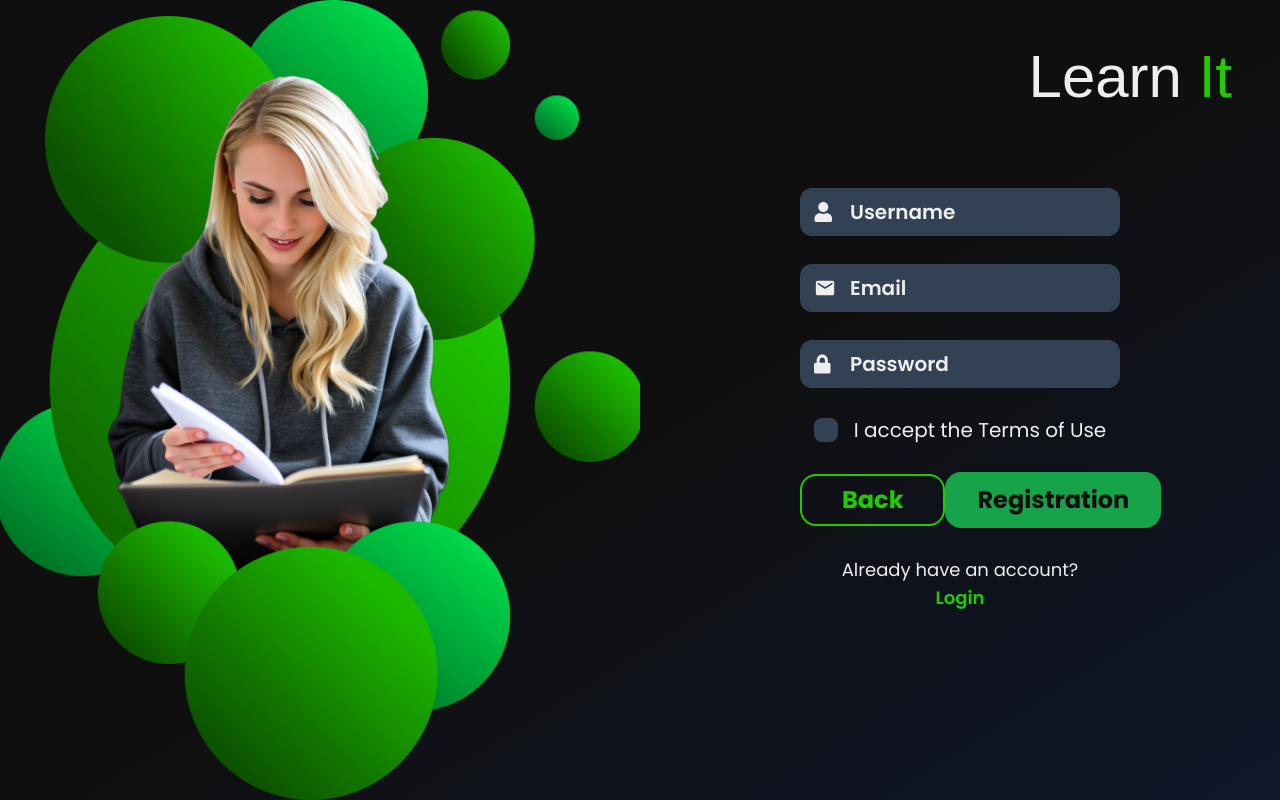
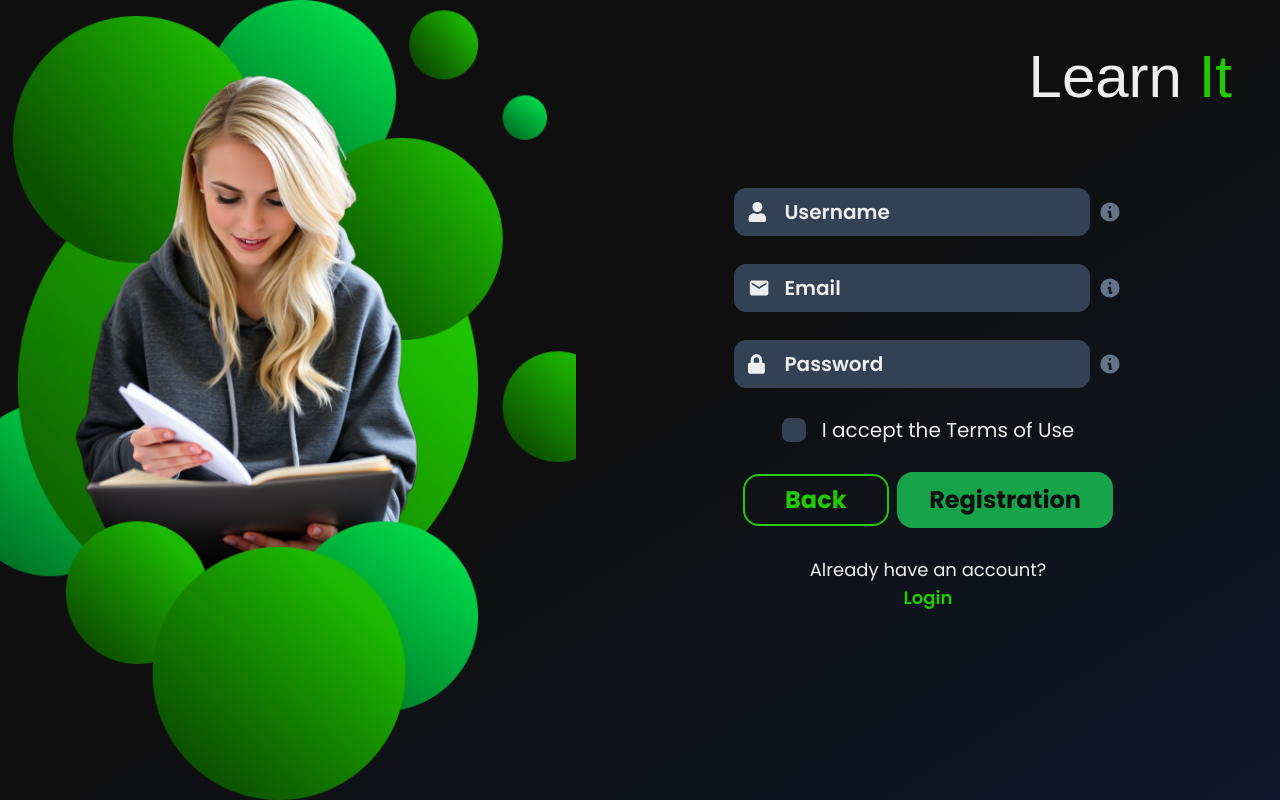
Before and after one commit to LeventeNagyWorks/LearnIt, a React (Vite) app in the folder learnit-app/: page /registration in a window 1280 px wide. Built offline with nearby package versions, Linux system fonts and the light colour scheme; a web font is replaced by a local one.

Commit message:
Added RegInformationButton component to Email, Password, and Username components, and adjusted layout and styling of Login and Registration pages.

```diff
--- a/learnit-app/src/components/loginAndRegistration/Email.jsx
+++ b/learnit-app/src/components/loginAndRegistration/Email.jsx
@@ -3,6 +3,7 @@
 // eslint-disable-next-line no-unused-vars
 import React, { useRef, useState } from 'react'
 import { MdEmail } from "react-icons/md";
+import RegInformationButton from './RegInformationButton';
 
 const Email = ({ onChange, className }) => {
 
@@ -11,7 +12,8 @@ const Email = ({ onChange, className }) => {
     const [isEmailEmpty, setIsEmailEmpty] = useState(true);
 
   return (
-    <div className={`w-full h-12 bg-slate-700 rounded-xl flex justify-start items-center px-3 relative border-[2px] ${className}`}>
+    <div className='w-full flex justify-between items-center gap-2'>
+        <div className={`w-full h-12 bg-slate-700 rounded-xl flex justify-start items-center px-3 relative border-[2px] border-slate-700 ${className}`}>
             <h2
                 className={`absolute font-semibold lg:text-xl duration-500 select-none hover:cursor-text
                     ${isEmailFocused ? ' text-accent_green_dark' : ' text-cstm_white'}
@@ -34,6 +36,9 @@ const Email = ({ onChange, className }) => {
                 className={`w-full h-12 outline-none bg-transparent lg:text-xl rounded-xl px-3 caret-accent_green_dark ${isEmailFocused ? 'text-accent_green_dark selection:text-cstm_bg_dark' : 'text-cstm_white'}`}
             />
         </div>
+
+        <RegInformationButton />
+    </div>
   )
 }
 
--- a/learnit-app/src/components/loginAndRegistration/Login.jsx
+++ b/learnit-app/src/components/loginAndRegistration/Login.jsx
@@ -33,7 +33,7 @@ const Login = () => {
 
   return (
     <div className='w-full h-screen flex bg-gradient-to-br from-cstm_bg_dark from-50% to-slate-900 font-poppins text-cstm_white selection:bg-accent_green_dark'>
-        <div className='w-[50%] h-full flex items-center justify-center relative overflow-hidden'>
+        <div className='w-[45%] h-full flex items-center justify-center relative overflow-hidden'>
 
         <img
             src={girlReadingImage}
@@ -41,12 +41,12 @@ const Login = () => {
             className='w-[650px] h-[800px] rounded-3xl object-cover object-center relative z-30'
         />
         </div>
-        <div className='w-[50%] h-full flex flex-col items-center justify-center'>
+        <div className='w-[55%] h-full flex flex-col items-center justify-center'>
             <h1 className="absolute top-8 right-12 text-cstm_white lg:text-[60px] md:text-[50px] select-none font-poetsen">
             Learn <span className="text-accent_green_dark">It</span>
             </h1>
             <form
-                className='w-[50%] h-[50%] flex flex-col justify-evenly items-center '
+                className='w-[55%] h-[50%] flex flex-col justify-evenly items-center '
                 action='POST'
             >
 
--- a/learnit-app/src/components/loginAndRegistration/Password.jsx
+++ b/learnit-app/src/components/loginAndRegistration/Password.jsx
@@ -3,6 +3,7 @@
 // eslint-disable-next-line no-unused-vars
 import React, { useState, useRef } from 'react'
 import { FaLock, FaRegEye, FaRegEyeSlash } from "react-icons/fa";
+import RegInformationButton from './RegInformationButton';
 
 const Password = ({ onChange, className }) => {
     const [isPasswordFocused, setIsPasswordFocused] = useState(false);
@@ -18,7 +19,8 @@ const Password = ({ onChange, className }) => {
     }
 
     return (
-        <div className={`w-full h-12 bg-slate-700 rounded-xl flex justify-start items-center px-3 relative border-[2px] ${className}`}>
+        <div className='w-full flex justify-between items-center gap-2'>
+            <div className={`w-full h-12 bg-slate-700 rounded-xl flex justify-start items-center px-3 relative border-[2px] border-slate-700 ${className}`}>
                 <h2
                     className={`absolute font-semibold lg:text-xl duration-500 select-none
                         ${isPasswordFocused ? ' text-accent_green_dark' : ' text-cstm_white hover:cursor-text'}
@@ -54,6 +56,9 @@ const Password = ({ onChange, className }) => {
                     }
                 </div>
             </div>
+
+            <RegInformationButton />
+        </div>
     )
 }
 
--- /dev/null
+++ b/learnit-app/src/components/loginAndRegistration/RegInformationButton.jsx
@@ -0,0 +1,13 @@
+/* eslint-disable no-unused-vars */
+import React from 'react'
+import { HiInformationCircle } from "react-icons/hi";
+
+const RegInformationButton = () => {
+  return (
+    <div className=''>
+        <HiInformationCircle className='w-6 h-6 text-slate-500 hover:text-accent_green_dark hover:cursor-pointer'/>
+    </div>
+  )
+}
+
+export default RegInformationButton
--- a/learnit-app/src/components/loginAndRegistration/Registration.jsx
+++ b/learnit-app/src/components/loginAndRegistration/Registration.jsx
@@ -66,7 +66,7 @@ const Registration = () => {
 
   return (
     <div className='w-full h-screen flex bg-gradient-to-br from-cstm_bg_dark from-50% to-slate-900 font-poppins text-cstm_white selection:bg-accent_green_dark overflow-hidden'>
-        <div className='w-[50%] h-full flex items-center justify-center relative'>
+        <div className='w-[45%] h-full flex items-center justify-center relative'>
 
         <img
             src={girlReadingImage}
@@ -74,11 +74,11 @@ const Registration = () => {
             className='w-[650px] h-[800px] rounded-3xl object-cover object-center relative z-30'
         />
         </div>
-        <div className='w-[50%] h-full flex flex-col items-center justify-center'>
+        <div className='w-[55%] h-full flex flex-col items-center justify-center'>
             <h1 className="absolute top-8 right-12 text-cstm_white lg:text-[60px] md:text-[50px] select-none font-poetsen">
             Learn <span className="text-accent_green_dark">It</span>
             </h1>
-            <div className='w-[50%] h-[60%] flex flex-col justify-evenly items-center '>
+            <div className='w-[55%] h-[60%] flex flex-col justify-evenly items-center '>
 
                 <Username
                     onChange={(e) => {
--- a/learnit-app/src/components/loginAndRegistration/Username.jsx
+++ b/learnit-app/src/components/loginAndRegistration/Username.jsx
@@ -2,6 +2,7 @@
 /* eslint-disable no-unused-vars */
 import React, { useRef, useState } from 'react'
 import { FaUser } from "react-icons/fa";
+import RegInformationButton from './RegInformationButton';
 
 const Username = ({ onChange, className }) => {
 
@@ -10,7 +11,8 @@ const Username = ({ onChange, className }) => {
     const inputRef = useRef(null);
 
   return (
-    <div className={`w-full h-12 bg-slate-700 rounded-xl flex justify-start items-center px-3 relative border-[2px] ${className}`}>
+    <div className='w-full flex justify-between items-center gap-2'>
+        <div className={`w-full h-12 bg-slate-700 rounded-xl flex justify-start items-center px-3 relative border-[2px] border-slate-700 ${className}`}>
             <h2
                 className={`absolute font-semibold lg:text-xl duration-500 select-none
                     ${isUsernameFocused ? ' text-accent_green_dark' : ' text-cstm_white hover:cursor-text'}
@@ -33,6 +35,10 @@ const Username = ({ onChange, className }) => {
                 className={`w-full h-12 outline-none bg-transparent lg:text-xl rounded-xl px-3 caret-accent_green_dark ${isUsernameFocused ? 'text-accent_green_dark selection:text-cstm_bg_dark' : 'text-cstm_white'}`}
             />
         </div>
+
+        <RegInformationButton />
+    </div>
+
   )
 }
 
```
Lines whose indentation alone changed are shown as unchanged.
